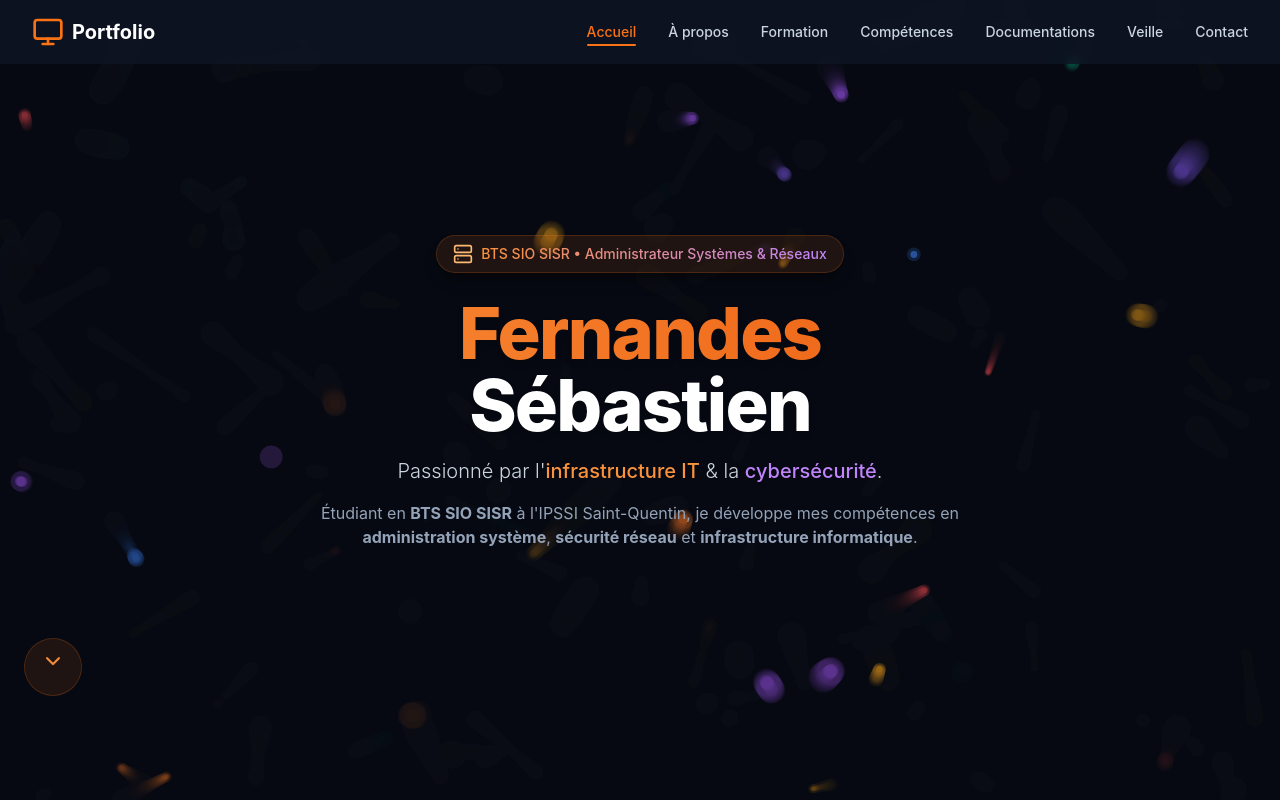
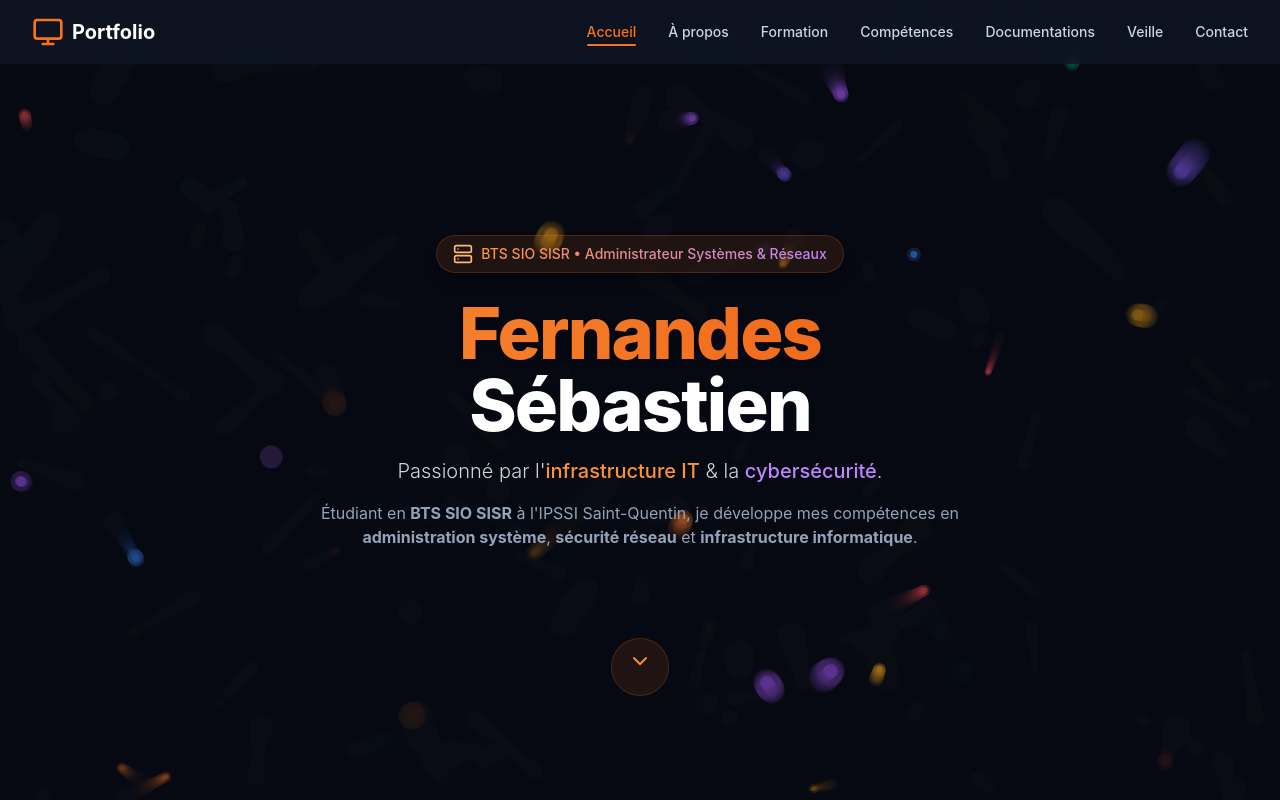
Before and after one commit to CapitaineRick/Portfolio, a React (Vite) app: page / in a window 1280 px wide. Shown: the top 800 px of the page. Built offline with nearby package versions, Linux system fonts and the light colour scheme.

Commit message:
center buttoné

```diff
--- a/src/components/sections/Hero.tsx
+++ b/src/components/sections/Hero.tsx
@@ -180,8 +180,7 @@ const Hero: React.FC = () => {
           Étudiant en <strong>BTS SIO SISR</strong> à l'<span itemProp="alumniOf" itemScope itemType="https://schema.org/EducationalOrganization"><span itemProp="name">IPSSI Saint-Quentin</span></span>, je développe mes compétences en <strong>administration système</strong>, <strong>sécurité réseau</strong> et <strong>infrastructure informatique</strong>.
         </p>
       </div>
-
-      <div className="absolute bottom-6 left-1/2 transform -translate-x-1/2 z-20">
+<div className="absolute bottom-6 left-1/2 transform -translate-x-1/2 z-20 flex items-center justify-center">
   <button
     onClick={scrollToAbout}
     className="group relative p-4 rounded-full bg-orange-500/10 border border-orange-500/20 text-orange-400 hover:scale-110 transition-all duration-300"
```
Lines whose indentation alone changed are shown as unchanged.
